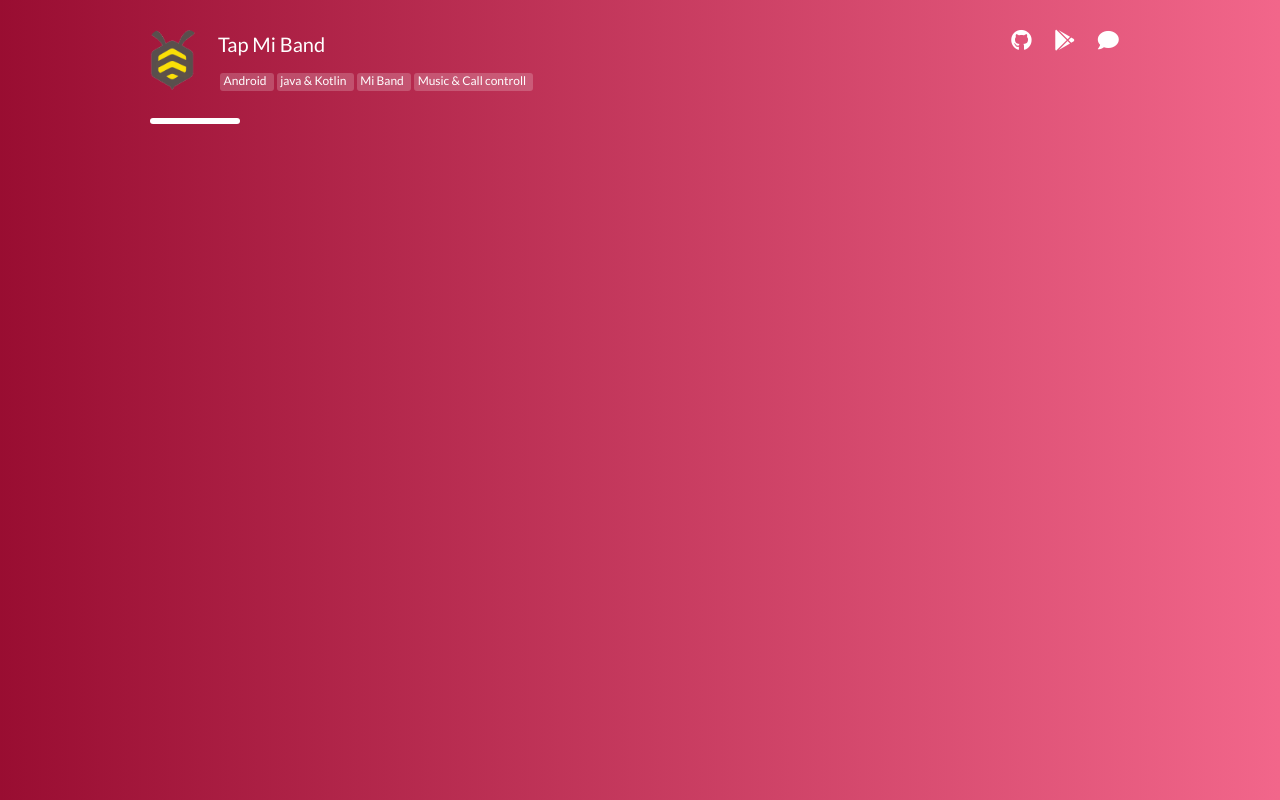
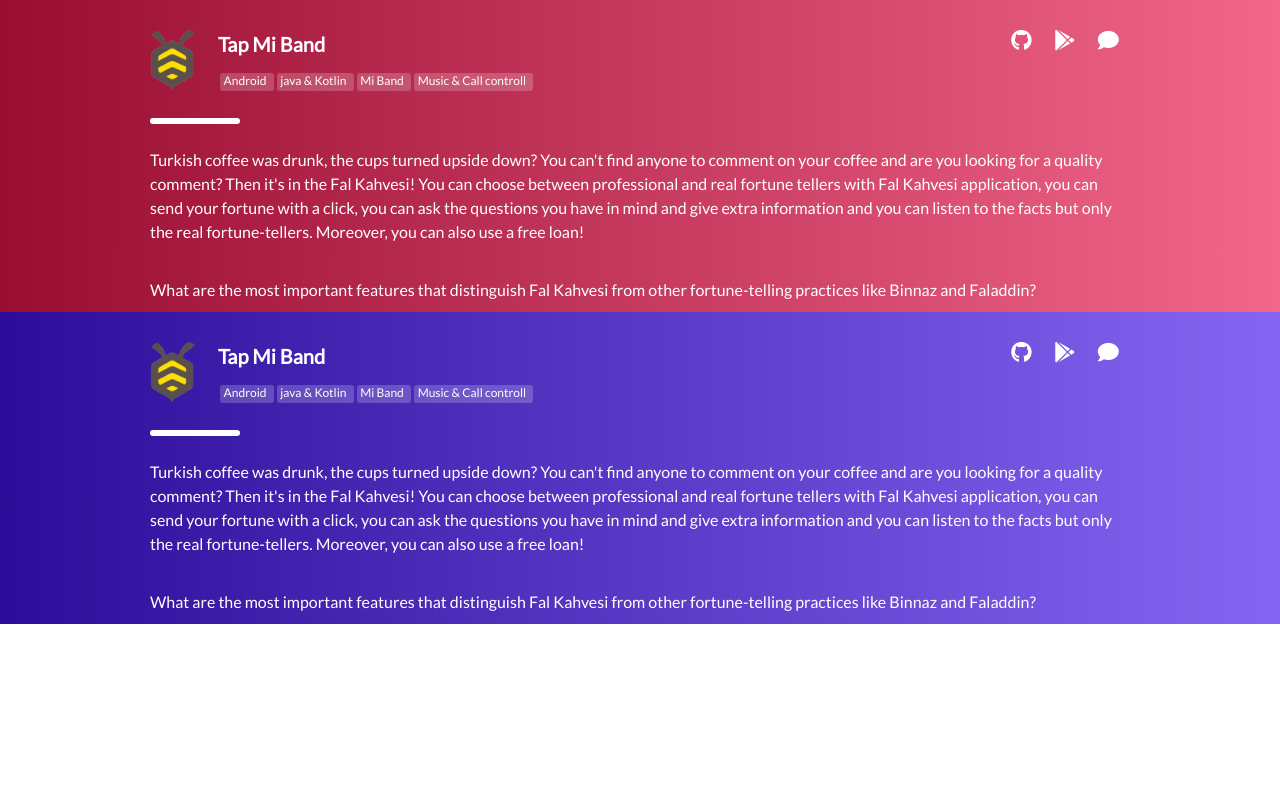
Before and after one commit to Rajpal-Diwaker/portfolio, a plain HTML site: page projects.html in a window 1280 px wide. Shown: the top 800 px of the page. Drawn offline with nearby package versions, Linux system fonts and the light colour scheme; a web font is replaced by a local one.

Commit message:
project page looks cool

```diff
--- a/css/project-page.css
+++ b/css/project-page.css
@@ -1,11 +1,17 @@
 body {
     padding: 0px;
     margin: 0px;
+    /* madharchod bugs */
+    display: flex;
+    flex-direction: column;
+    justify-content: flex-start;
 }
+
 .project-container {
+    /* margin-top: 0px; */
     padding-top: 30px;
     width: 100%;
-    height: 100vh;
+    height: auto;
     padding-left: 150px;
     padding-right: 150px;
     font-family: 'Lato', sans-serif;
@@ -33,6 +39,7 @@ body {
 
 .project-container .title {
     font-size: 20px;
+    font-weight: 600;
 }
 
 .project-container .tag {
@@ -53,7 +60,6 @@ body {
     padding: .2em .6em .3em .3em;
     line-height: 1;
     font-size: 12px;
-    font-weight: 400;
 }
 
 .social-container {
@@ -78,21 +84,27 @@ body {
     content: "\f3ab";
 }
 
-.mhr{
+.mhr {
     border-width: 6px;
     margin: 24px 0!important;
     width: 90px;
     border-radius: 3px;
 }
 
-@media only screen and (max-width: 500px)  {
+.project-container .details {
+    font-weight: 400;
+    line-height: 1.5;
+    font-family: 'Lato', sans-serif;
+    font-size: 16px;
+}
+
+@media only screen and (max-width: 500px) {
     .project-container {
         padding-left: 20px;
         padding-right: 20px;
         font-family: 'Lato', sans-serif;
     }
-
-    .links{
+    .links {
         margin-top: 30px;
         display: flex;
         flex-direction: column;
--- a/projects.html
+++ b/projects.html
@@ -63,11 +63,59 @@
         <div class="line">
             <hr class="mhr" style="border-color:#ffffff">
         </div>
+        <div class="details">
+            <p>Turkish coffee was drunk, the cups turned upside down? You can't find anyone to comment on your coffee and are you looking for a quality comment? Then it's in the Fal Kahvesi! You can choose between professional and real fortune tellers with Fal Kahvesi application, you can send your fortune with a click, you can ask the questions you have in mind and give extra information and you can listen to the facts but only the real fortune-tellers. Moreover, you can also use a free loan!</p>
+            <br>
+            <p>What are the most important features that distinguish Fal Kahvesi from other fortune-telling practices like Binnaz and Faladdin?</p>
+        </div>
         <div class="slider"></div>
     </div>
     <div class="project-container"
         style="color:#ffffff;background-blend-mode:normal;background:linear-gradient(90deg, rgba(0,0,0,0.35) 0%, rgba(255,255,255,0.35) 100%), #4314eb">
-
+        <div class="head row">
+                <div class="left col-lg-9 col-sm-12">
+                    <div class="icon"><img src="images/logo1.jpeg"></div>
+                    <div class="tag-title">
+                        <div class="title">Tap Mi Band</div>
+                        <div class="tag">
+                            <div class="tag-item">Android</div>
+                            <div class="tag-item">java & Kotlin</div>
+                            <div class="tag-item">Mi Band</div>
+                            <div class="tag-item">Music & Call controll</div>
+                        </div>
+                    </div>
+                </div>
+                <div class="links col-lg-3 col-sm-12">
+                    <div class="social-container">
+                        <div class="social-item pop">
+                            <a data-container="body" data-toggle="popover" data-placement="top"
+                                data-content="Vivamus sagittis lacus vel augue laoreet rutrum faucibus.">
+                                <i class="fab fa-github" style="font-size: 150%;"></i>
+                            </a>
+                        </div>
+                        <div class="social-item pop">
+                            <a href="https://www.linkedin.com/in/ankit-verma-03308215a/" class="social-link-item"
+                                target="_blank">
+                                <i class="fab fa-google-play" style="font-size: 150%;"></i>
+                            </a>
+                        </div>
+                        <div class="social-item pop">
+                            <a class="social-link-item" target="_blank">
+                                <i class="fas fa-comment" style="color:#fff;font-size: 150%;"></i>
+                            </a>
+                        </div>
+                    </div>
+                </div>
+            </div>
+            <div class="line">
+                <hr class="mhr" style="border-color:#ffffff">
+            </div>
+            <div class="details">
+                <p>Turkish coffee was drunk, the cups turned upside down? You can't find anyone to comment on your coffee and are you looking for a quality comment? Then it's in the Fal Kahvesi! You can choose between professional and real fortune tellers with Fal Kahvesi application, you can send your fortune with a click, you can ask the questions you have in mind and give extra information and you can listen to the facts but only the real fortune-tellers. Moreover, you can also use a free loan!</p>
+                <br>
+                <p>What are the most important features that distinguish Fal Kahvesi from other fortune-telling practices like Binnaz and Faladdin?</p>
+            </div>
+            <div class="slider"></div>
     </div>
 
     <script src="js/project-page.js"></script>
```
